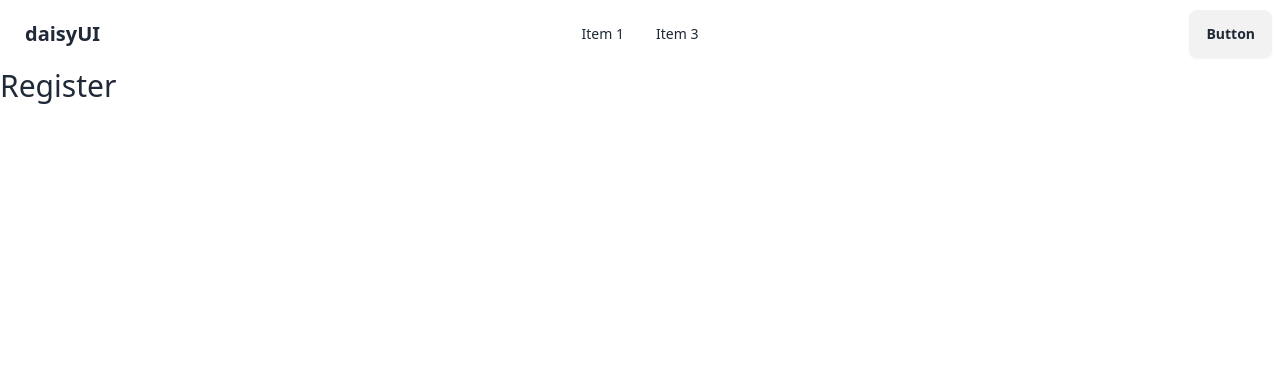
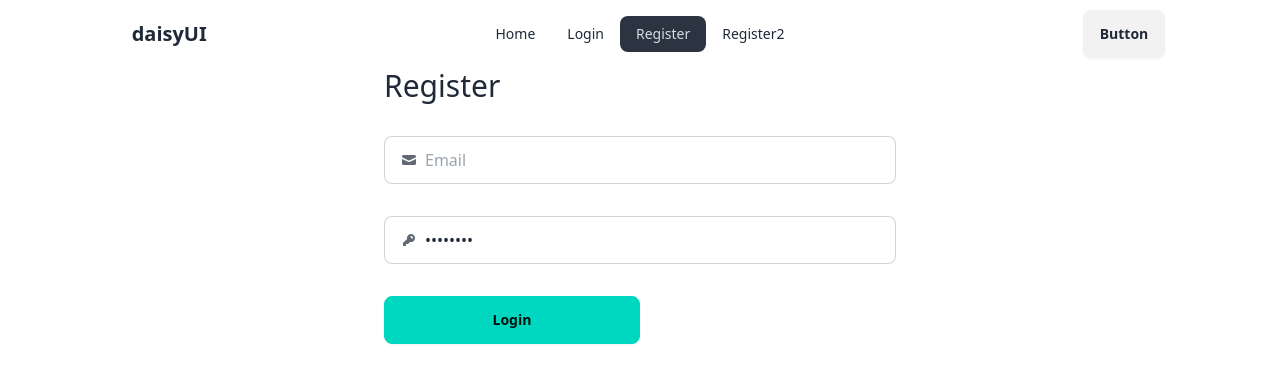
Before and after one commit to AbirhossenCSE/Explore-Firebase, a React (Vite) app in the folder email-auth/: page /register in a window 1280 px wide. Shown: the top 382 px of the page. Built offline with nearby package versions, Linux system fonts and the light colour scheme.

Commit message:
get email data

```diff
--- a/email-auth/src/components/Header/Header.jsx
+++ b/email-auth/src/components/Header/Header.jsx
@@ -1,9 +1,13 @@
+import { NavLink } from "react-router-dom";
 
 const Header = () => {
 
     const links = <>
-        <li><a>Item 1</a></li>
-        <li><a>Item 3</a></li>
+        <li><NavLink to='/'>Home</NavLink></li>
+        <li><NavLink to='/login'>Login</NavLink></li>
+        <li><NavLink to='/register'>Register</NavLink></li>
+        <li><NavLink to='/register2'>Register2</NavLink></li>
+
     </>
     return (
         <div className="navbar bg-base-100">
--- a/email-auth/src/components/Register/Register.jsx
+++ b/email-auth/src/components/Register/Register.jsx
@@ -1,8 +1,46 @@
 
 const Register = () => {
+
+    const handleRegister = (e) =>{
+        e.preventDefault();
+        console.log(e.target.email.value);
+
+    }
     return (
-        <div>
+        <div className="max-w-lg mx-auto">
             <h2 className="text-3xl">Register</h2>
+            <form onSubmit={handleRegister}>
+
+                <label className="input input-bordered flex items-center gap-2 my-8">
+                    <svg
+                        xmlns="http://www.w3.org/2000/svg"
+                        viewBox="0 0 16 16"
+                        fill="currentColor"
+                        className="h-4 w-4 opacity-70">
+                        <path
+                            d="M2.5 3A1.5 1.5 0 0 0 1 4.5v.793c.026.009.051.02.076.032L7.674 8.51c.206.1.446.1.652 0l6.598-3.185A.755.755 0 0 1 15 5.293V4.5A1.5 1.5 0 0 0 13.5 3h-11Z" />
+                        <path
+                            d="M15 6.954 8.978 9.86a2.25 2.25 0 0 1-1.956 0L1 6.954V11.5A1.5 1.5 0 0 0 2.5 13h11a1.5 1.5 0 0 0 1.5-1.5V6.954Z" />
+                    </svg>
+                    <input type="email" name="email" className="grow" placeholder="Email" />
+                </label>
+
+                <label className="input input-bordered flex items-center gap-2">
+                    <svg
+                        xmlns="http://www.w3.org/2000/svg"
+                        viewBox="0 0 16 16"
+                        fill="currentColor"
+                        className="h-4 w-4 opacity-70">
+                        <path
+                            fillRule="evenodd"
+                            d="M14 6a4 4 0 0 1-4.899 3.899l-1.955 1.955a.5.5 0 0 1-.353.146H5v1.5a.5.5 0 0 1-.5.5h-2a.5.5 0 0 1-.5-.5v-2.293a.5.5 0 0 1 .146-.353l3.955-3.955A4 4 0 1 1 14 6Zm-4-2a.75.75 0 0 0 0 1.5.5.5 0 0 1 .5.5.75.75 0 0 0 1.5 0 2 2 0 0 0-2-2Z"
+                            clipRule="evenodd" />
+                    </svg>
+                    <input type="password" className="grow" value="password" />
+                </label>
+                <button className="btn btn-accent btn-wide my-8">Login</button>
+
+            </form>
         </div>
     );
 };
--- a/email-auth/src/layout/Main.jsx
+++ b/email-auth/src/layout/Main.jsx
@@ -3,7 +3,7 @@
 
 const Main = () => {
     return (
-        <div>
+        <div className="w-10/12 mx-auto">
             <Header></Header>
             <Outlet></Outlet>
         </div>
```
